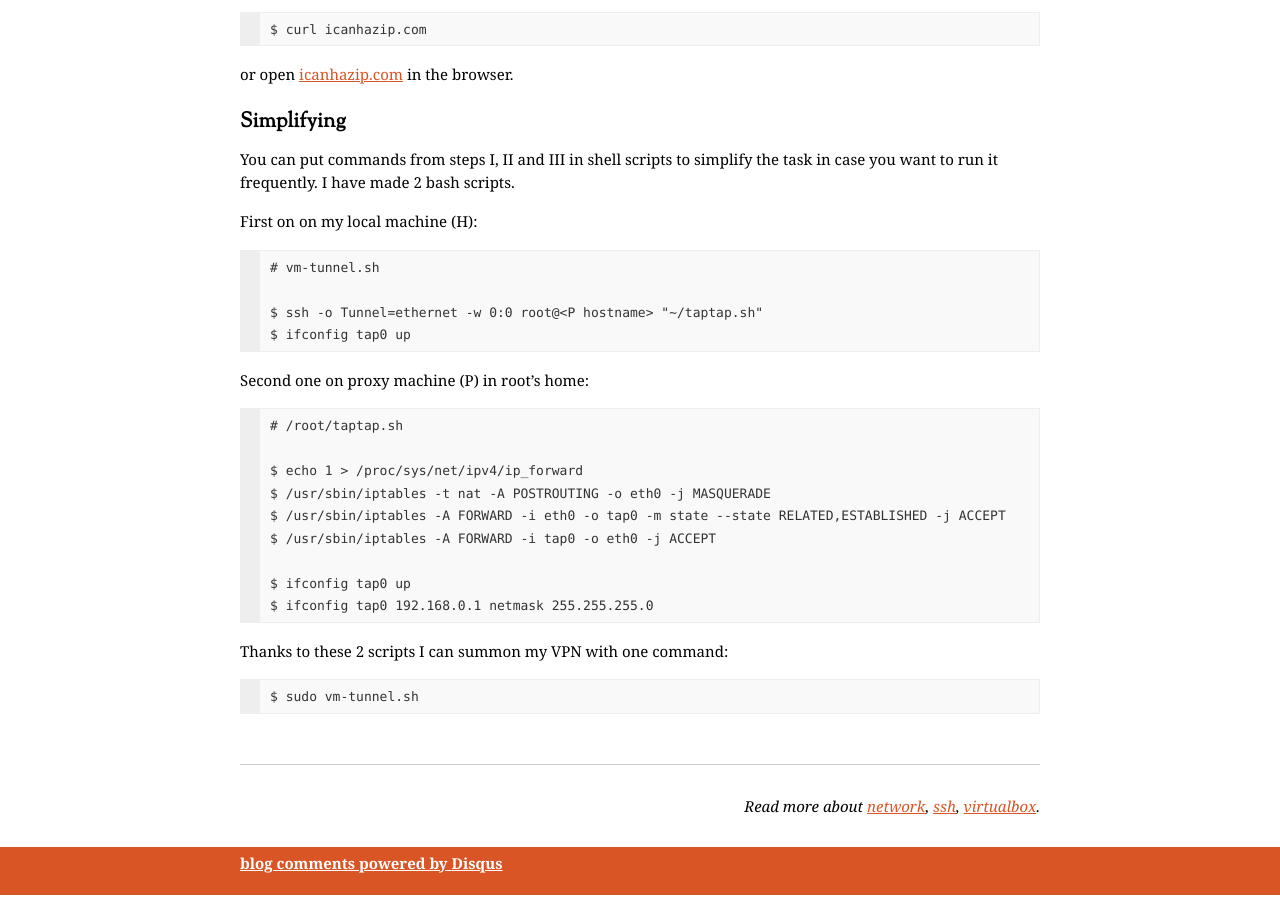
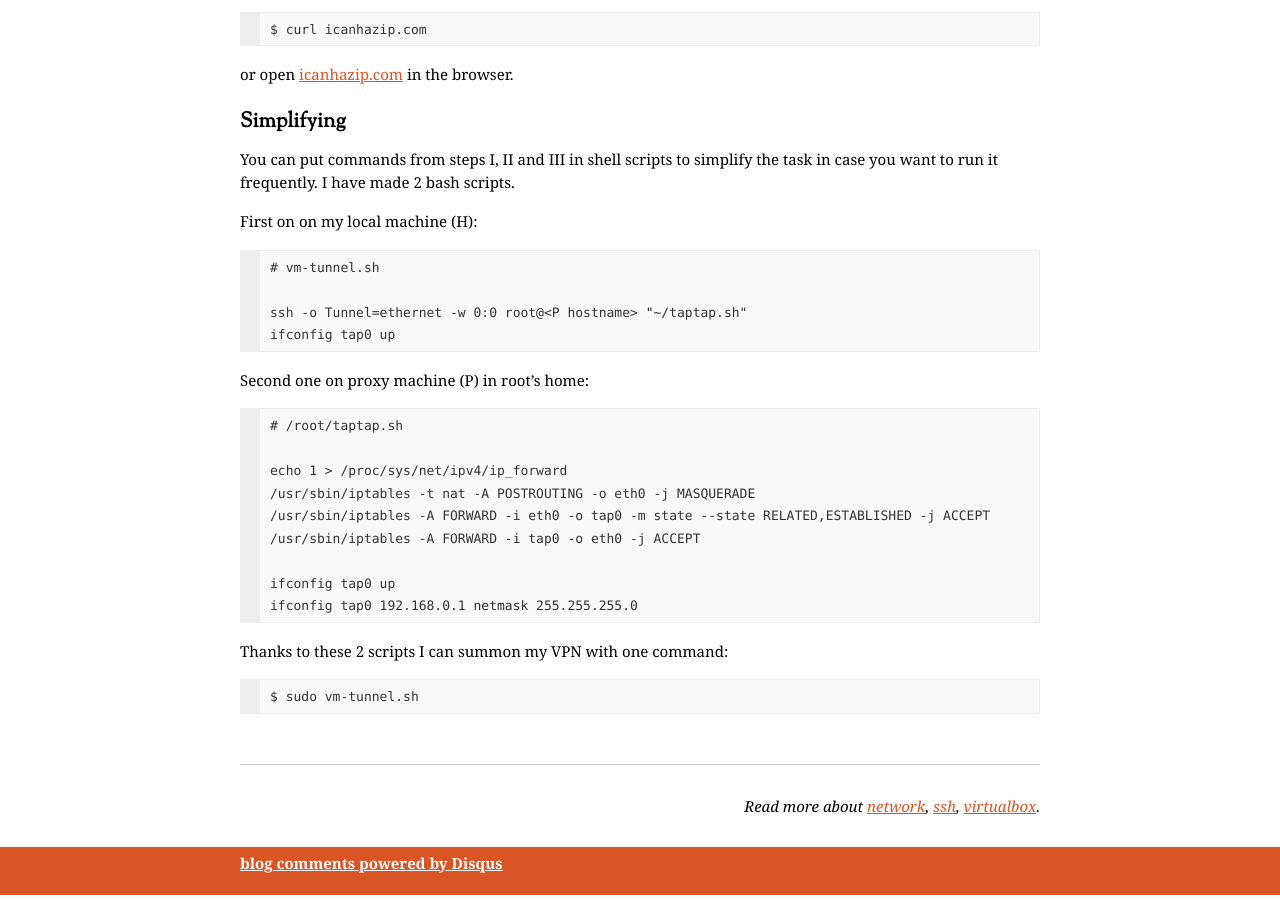
Before and after one commit to ku1ik/homepage, a Jekyll site: the page built from _posts/2011-11-12-tunnel-vm-network-ssh.markdown, in a window 1280 px wide and 900 px high, scrolled down 2668 px. Built offline with Jekyll 4.4.1, drawn with Linux system fonts in a browser that asks for light colours; nearby versions of some CDN libraries; Markdown is read by kramdown in place of the engine named in the settings; comment, search, counter and statistics services are not loaded.

```diff
--- a/_posts/2011-11-12-tunnel-vm-network-ssh.markdown
+++ b/_posts/2011-11-12-tunnel-vm-network-ssh.markdown
@@ -152,20 +152,20 @@ First on on my local machine (H):
 
     # vm-tunnel.sh
 
-    $ ssh -o Tunnel=ethernet -w 0:0 root@<P hostname> "~/taptap.sh"
-    $ ifconfig tap0 up
+    ssh -o Tunnel=ethernet -w 0:0 root@<P hostname> "~/taptap.sh"
+    ifconfig tap0 up
 
 Second one on proxy machine (P) in root's home:
 
     # /root/taptap.sh
 
-    $ echo 1 > /proc/sys/net/ipv4/ip_forward
-    $ /usr/sbin/iptables -t nat -A POSTROUTING -o eth0 -j MASQUERADE
-    $ /usr/sbin/iptables -A FORWARD -i eth0 -o tap0 -m state --state RELATED,ESTABLISHED -j ACCEPT
-    $ /usr/sbin/iptables -A FORWARD -i tap0 -o eth0 -j ACCEPT
+    echo 1 > /proc/sys/net/ipv4/ip_forward
+    /usr/sbin/iptables -t nat -A POSTROUTING -o eth0 -j MASQUERADE
+    /usr/sbin/iptables -A FORWARD -i eth0 -o tap0 -m state --state RELATED,ESTABLISHED -j ACCEPT
+    /usr/sbin/iptables -A FORWARD -i tap0 -o eth0 -j ACCEPT
 
-    $ ifconfig tap0 up
-    $ ifconfig tap0 192.168.0.1 netmask 255.255.255.0
+    ifconfig tap0 up
+    ifconfig tap0 192.168.0.1 netmask 255.255.255.0
 
 Thanks to these 2 scripts I can summon my VPN with one command:
 
```
